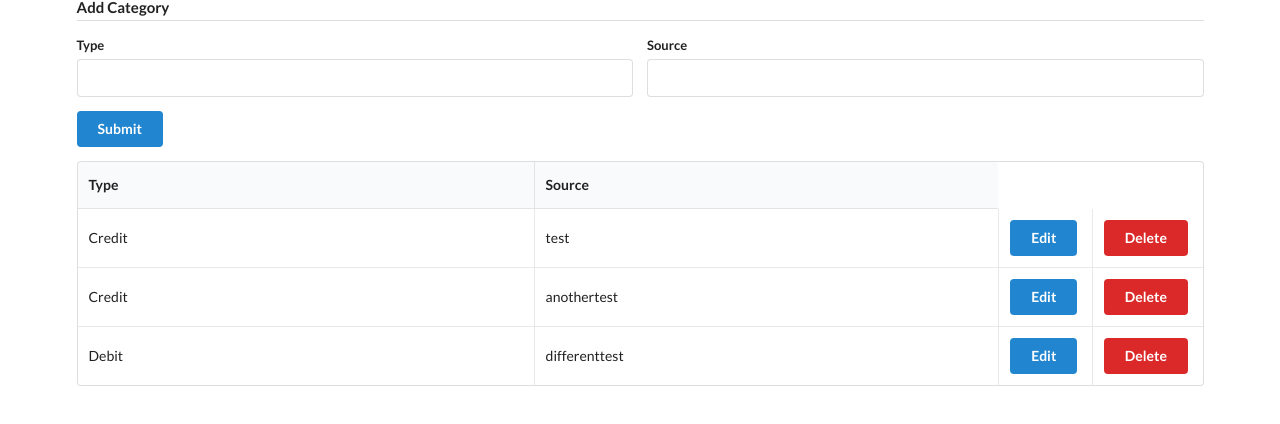
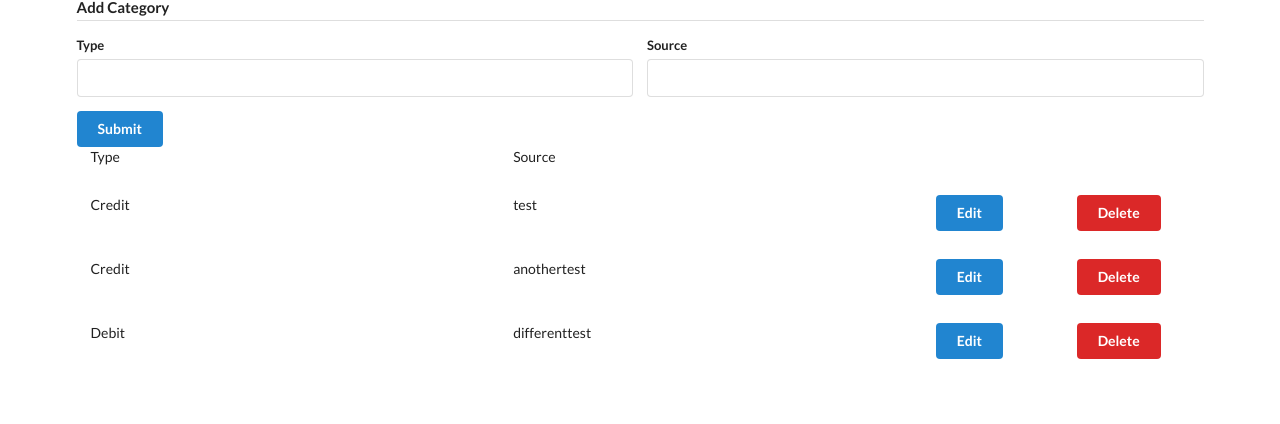
Before and after one commit to thines92/react-redux-budget, a React (Create React App) app: page / in a window 1280 px wide. Shown: the top 424 px of the page. Built offline with nearby package versions, Linux system fonts and the light colour scheme.

Commit message:
change table into divs

```diff
--- a/package.json
+++ b/package.json
@@ -5,6 +5,7 @@
   "dependencies": {
     "react": "^16.10.1",
     "react-dom": "^16.10.1",
+    "react-modal": "^3.11.2",
     "react-redux": "^7.1.1",
     "react-scripts": "^3.4.1",
     "react-thunk": "^1.0.0",
--- /dev/null
+++ b/src/components/EditTransaction.js
@@ -0,0 +1,38 @@
+import React from "react";
+import { Field, reduxForm } from 'redux-form'
+
+class EditTransaction extends React.Component {
+    render(props) {
+        console.log('props', props)
+        return (
+            <div>
+                <form
+                    className="ui form"
+                    onSubmit={this.props.handleSubmit(
+                        this.props.onSubmit(props)
+                    )}
+                >
+                    <div className="field">
+                        <Field
+                            name="type"
+                            component={this.renderInput}
+                            label="Type"
+                        />
+                    </div>
+                    <div className="field">
+                        <Field
+                            name="source"
+                            component={this.renderInput}
+                            label="Source"
+                        />
+                    </div>
+                    <button className="ui button primary">Save</button>
+                </form>
+            </div>
+        );
+    }
+}
+
+export default reduxForm({
+    form: 'editTransaction'
+})(EditTransaction);
--- a/src/components/transaction.js
+++ b/src/components/transaction.js
@@ -1,25 +1,21 @@
 import React from "react";
-import { Field, reduxForm } from "redux-form";
+import EditTransaction from "./EditTransaction";
 
 class Transaction extends React.Component {
+    constructor(props) {
+        super(props);
+
+        this.state = {
+            isEditting: false,
+        };
+    }
     editTransaction = (props) => {
-        console.log('props', props)
-        return (
-            <form className="ui form" onSubmit={this.props.handleSubmit(this.props.editTransaction)}>
-                <Field name="type" component={this.renderInput} label="Type" />
-                <Field
-                    name="source"
-                    component={this.renderInput}
-                    label="Source"
-                />
-                <button className="ui button primary">Save</button>
-            </form>
-        );
+        return <EditTransaction props={props} />;
     };
 
     renderInput = ({ input, label, meta }) => {
-        console.log(label)
-        const className = `field ${meta.error && meta.touched ? 'error' : ''}`;
+        console.log(label);
+        const className = `field ${meta.error && meta.touched ? "error" : ""}`;
 
         return (
             <div className={className}>
@@ -34,27 +30,31 @@ class Transaction extends React.Component {
         const { id, type, source } = this.props.transaction;
 
         return (
-            <tr>
-                <td datalabel="type">{type}</td>
-                <td datalabel="source">{source}</td>
-                <td datalabel="edit">
-                    <button className="ui button primary" onClick={this.editTransaction.bind(this, this.props.transaction)}>Edit</button>
-                </td>
-                <td datalabel="delete">
+            <div className="row">
+                <div className="six wide column">{type}</div>
+                <div className="six wide column">{source}</div>
+                <div className="two wide column">
+                    <button
+                        className="ui button primary"
+                        onClick={this.editTransaction.bind(
+                            this,
+                            this.props.transaction
+                        )}
+                    >
+                        Edit
+                    </button>
+                </div>
+                <div className="two wide column">
                     <button
                         className="ui button red"
                         onClick={this.props.deleteTransaction.bind(this, id)}
                     >
                         Delete
                     </button>
-                </td>
-            </tr>
+                </div>
+            </div>
         );
     }
 }
 
-export default reduxForm({
-    form: 'editTransaction'
-})(Transaction)
-
-// export default Transaction;
+export default Transaction;
--- a/src/components/transactionTable.js
+++ b/src/components/transactionTable.js
@@ -20,7 +20,7 @@ class TransactionTable extends React.Component {
                     key={transaction.id.toString()}
                     transaction={transaction}
                     deleteTransaction={this.handleDeleteTransaction}
-                    editTransaction={this.handleEditTransaction}
+                    onSubmit={this.handleEditTransaction}
                 />
             );
         });
@@ -39,8 +39,7 @@ class TransactionTable extends React.Component {
     };
 
     handleEditTransaction = (transaction) => {
-        console.log(transaction);
-        return;
+        console.log("transaction", transaction);
     };
 
     render() {
@@ -49,7 +48,7 @@ class TransactionTable extends React.Component {
                 <TransactionForm
                     addTransaction={this.handleAddTransaction.bind(this)}
                 />
-                <table className="ui two column celled table">
+                {/* <table className="ui two column celled table">
                     <thead>
                         <tr>
                             <th>Type</th>
@@ -57,7 +56,12 @@ class TransactionTable extends React.Component {
                         </tr>
                     </thead>
                     <tbody>{this.renderTransactions()}</tbody>
-                </table>
+                </table> */}
+                <div className="ui grid container">
+                    <div className="six wide column">Type</div>
+                    <div className="six wide column">Source</div>
+                    {this.renderTransactions()}
+                </div>
             </div>
         );
     }
```
Also changed, not shown: 1 other file (tests, documents, lock files or other folders). Lines whose indentation alone changed are shown as unchanged.
